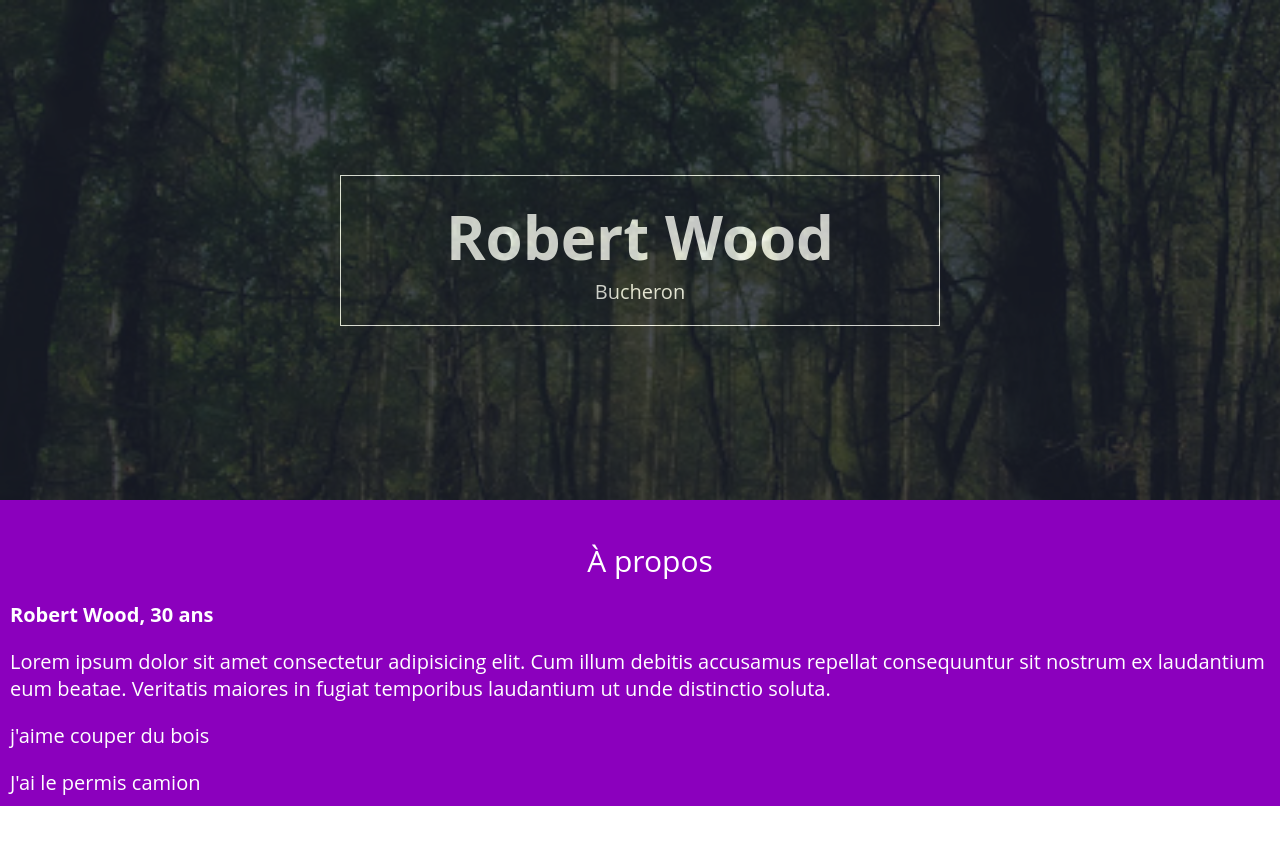
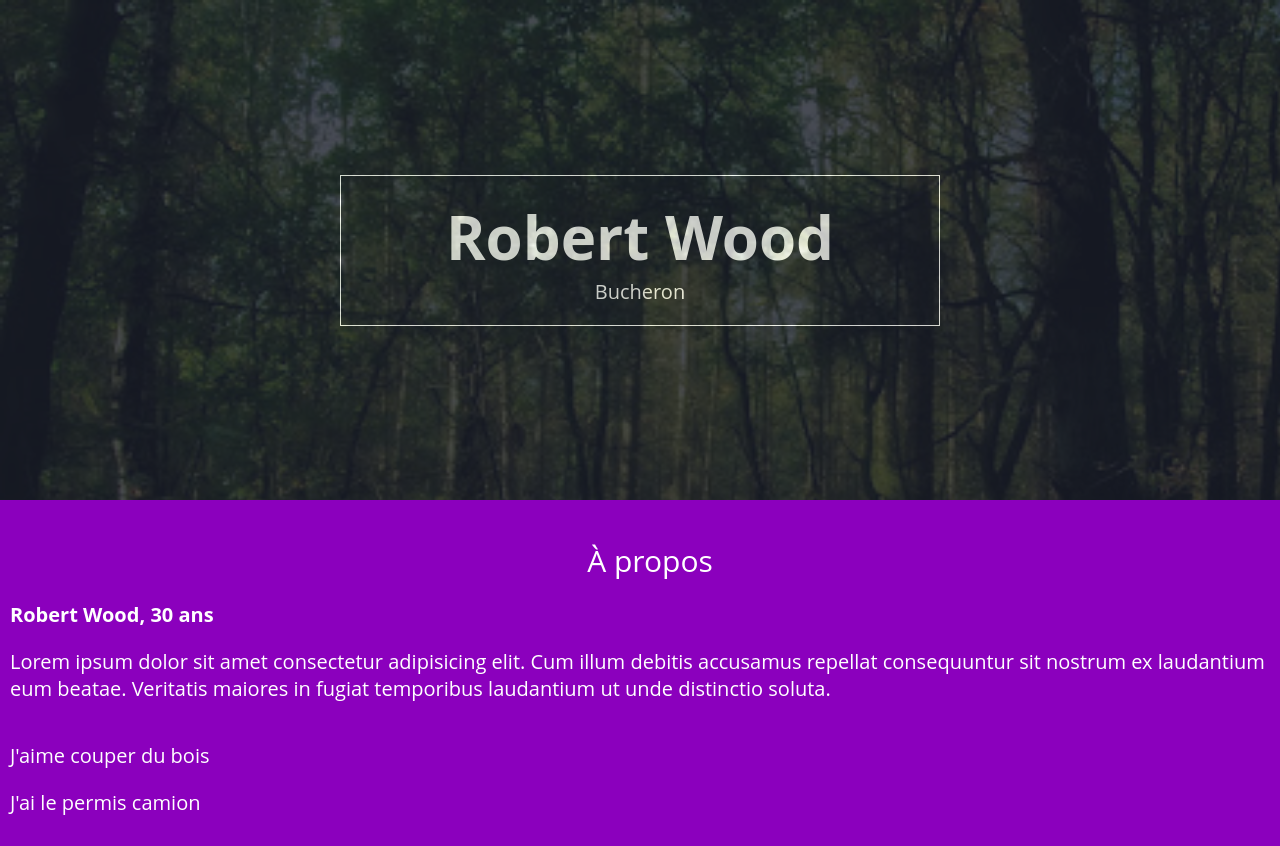
Before and after one commit to Crepe-Party/dynofolio, a plain HTML site: page index.html in a window 1280 px wide. Before the commit the page ends 806 px from the top, so only its background shows below. Drawn offline with Linux system fonts and the light colour scheme.

Commit message:
dynamix data pass 1

```diff
--- a/index.html
+++ b/index.html
@@ -11,16 +11,29 @@
     <div id="me">
         <div class="top">
             <div class="box-name">
-                <div id="name">Robert Wood</div>
-                <div id="title">Bucheron</div>
+                <div id="name">
+                    <span data-value="main.me.firstName">...</span>
+                    &nbsp
+                    <span data-value="main.me.lastName">...</span>
+                </div>
+                <div id="title" data-value="main.me.title">...</div>
             </div>
         </div>
         <div class="about">
             <div class="about-text">À propos</div>
-            <div class="about-name">Robert Wood, 30 ans</div>
-            <div>Lorem ipsum dolor sit amet consectetur adipisicing elit. Cum illum debitis accusamus repellat consequuntur sit nostrum ex laudantium eum beatae. Veritatis maiores in fugiat temporibus laudantium ut unde distinctio soluta.</div>
-            <div>j'aime couper du bois</div>
-            <div>J'ai le permis camion</div>
+            <div class="about-name">
+                <span data-value="main.me.firstName">...</span>
+                <!-- &nbsp -->
+                <span data-value="main.me.lastName">...</span>,
+                <span data-value="main.me.birthDate" data-transformer="yearsElapsedSinceDate">...</span>
+                ans
+            </div>
+            <div data-value="main.me.about"></div>
+            <div data-value="main.me.others">
+                <p data-value="sub"></p>
+            </div>
+            <!-- <div>j'aime couper du bois</div>
+            <div>J'ai le permis camion</div> -->
         </div>
     </div>
     <!--END CONTENT-->
@@ -29,6 +42,6 @@
     <script src="js/builder.js"></script>
     <script src="js/dynofolio.js"></script>
     <!--live reload-->
-    <script>document.write('<script src="http://' + (location.host || 'localhost').split(':')[0] + ':35729/livereload.js?snipver=1"></' + 'script>')</script>
+    <script>document.write('<script src="http://' + (location.host || 'localhost').split(':')[0] + ':35729/livereload.js?snipver=1"><'+'/script>')</script>
 </body>
 </html>
--- a/js/data.js
+++ b/js/data.js
@@ -1,17 +1,17 @@
 var mainData = {
     me:{
         firstName: "Robert",
-        lastname: "Wood",
-        birthDate: "01-01-1990",
+        lastName: "Wood",
+        birthDate: new Date("1990-01-01").getTime(),
         title: "Bucheron",
         contact:[
             {adress: "Rue du chêne 24, 1450 Ste-Bois"},
             {phone: "079 970 07 70"},
             {mail: "robert.fistiniere@mail.ch"}
         ],
-        about: "",
+        about: "Lorem ipsum dolor sit amet consectetur adipisicing elit. Cum illum debitis accusamus repellat consequuntur sit nostrum ex laudantium eum beatae. Veritatis maiores in fugiat temporibus laudantium ut unde distinctio soluta.",
         others:[
-            "j'aime couper du bois",
+            "J'aime couper du bois",
             "J'ai le permis camion",
         ]
     },
```
Also changed, not shown: assets/images/logo.png (added), assets/images/logo_old.ico (added), favicon.ico (added).
